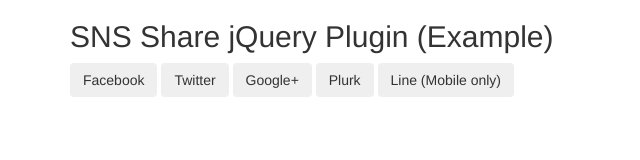
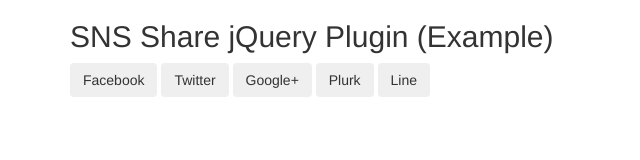
Before and after one commit to samejack/SnsShare, a plain HTML site: page demo/index.html in a window 1280 px wide. Shown: the whole page, without its empty margins (0-640 px from the left). Drawn offline with nearby package versions, Linux system fonts and the light colour scheme.

Commit message:
Update index.html
update 1.0.2

```diff
--- a/demo/index.html
+++ b/demo/index.html
@@ -12,7 +12,7 @@
     <button class="share-to btn" data-sns="twitter">Twitter</button>
     <button class="share-to btn" data-sns="google+">Google+</button>
     <button class="share-to btn" data-sns="plurk">Plurk</button>
-    <button class="share-to btn" data-sns="line">Line (Mobile only)</button>
+    <button class="share-to btn" data-sns="line">Line</button>
 </div>
 
 <!-- Include JavaScript -->
```
